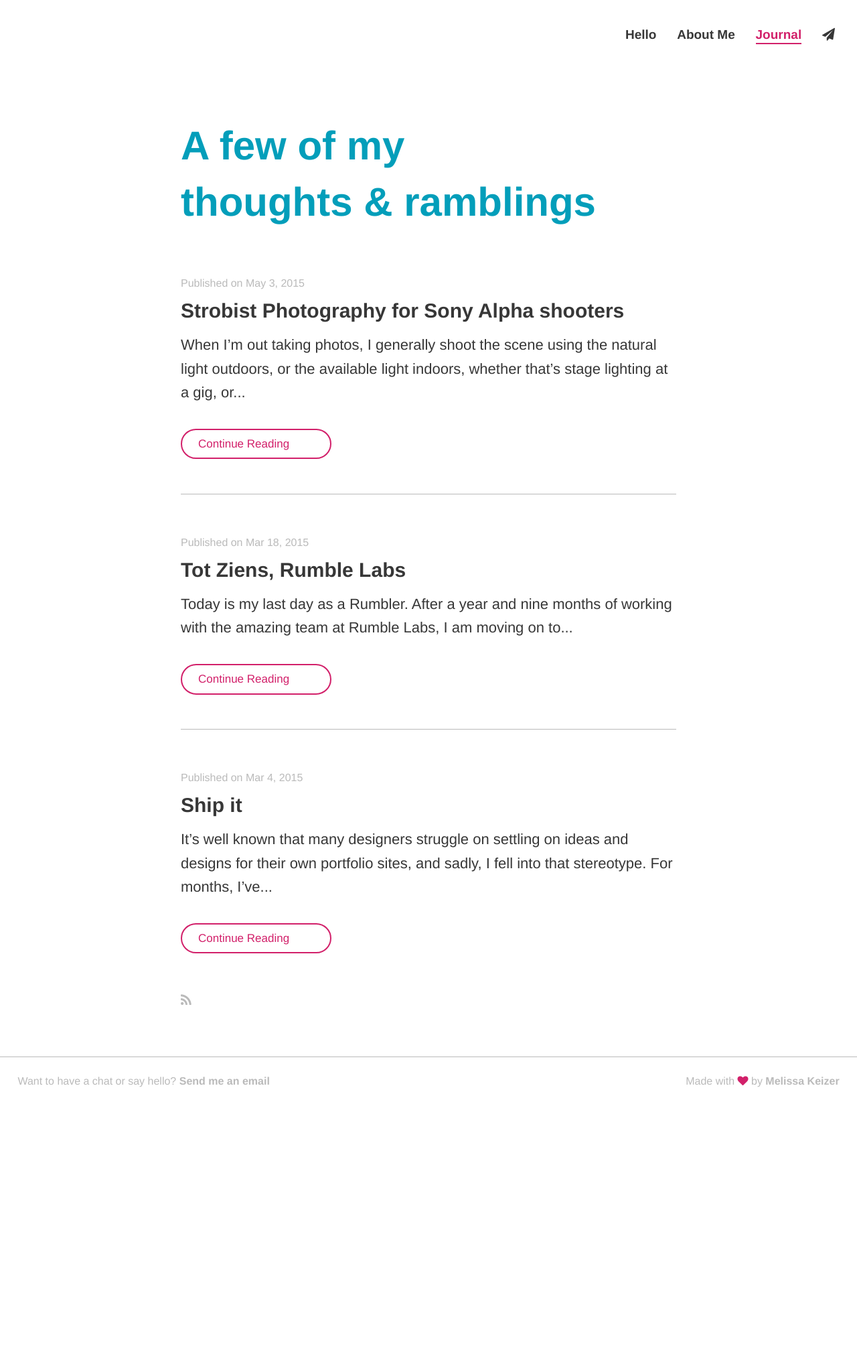
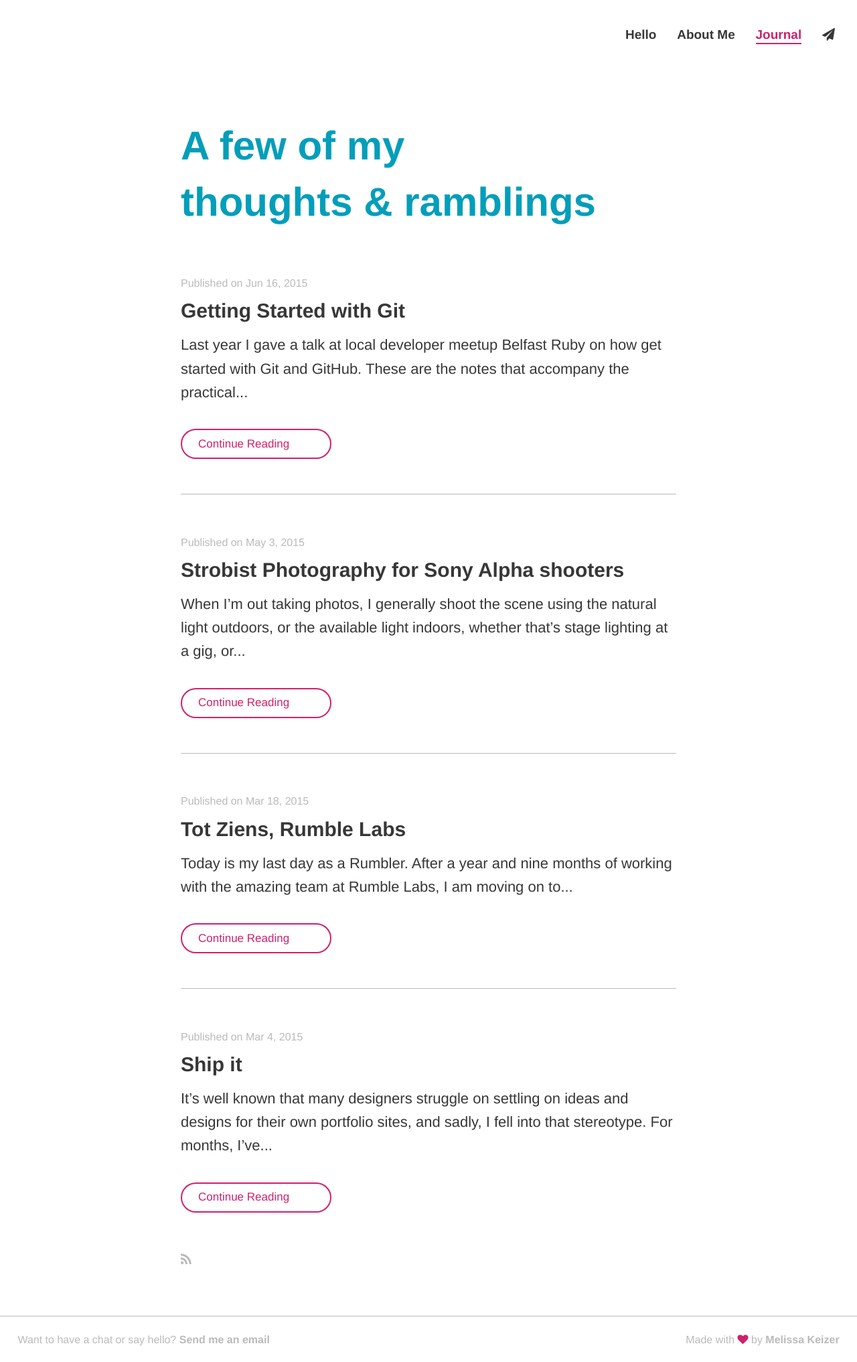
Before and after one commit to melissakeizer/melissakeizer.com, a Jekyll site: the page built from journal/index.html, in a window 1280 px wide. Shown: the whole page at 67% size. Built offline with Jekyll 4.4.1, drawn with Linux system fonts in a browser that asks for light colours; nearby versions of some CDN libraries; before the commit the page ends 1646 px from its top, so only the background shows below that; some of the changed lines change nothing that is shown.

Commit message:
adding getting started with git post, styling pre code styles

```diff
--- /dev/null
+++ b/_posts/2015-06-16-getting-started-with-git.markdown
@@ -0,0 +1,143 @@
+---
+layout: post
+selected: journal
+title:  "Getting Started with Git"
+date:   2015-06-16 22:01:00
+
+---
+
+Last year I gave a talk at local developer meetup [Belfast Ruby](http://belfastruby.com/2014/01/30/intro-to-ruby.html) on how get started with Git and GitHub. These are the notes that accompany the practical demo I gave, you can also check out my short Keynote on [Speakerdeck](https://speakerdeck.com/melissakeizer/gitn-started-with-version-control). Hopefully this guide will still be useful to version control newbies now.
+
+
+##1. Creating Remote Repo
+
+- Create account/Sign in to Github.com
+- Create New Repo
+- Give the project a name and description
+
+Now you have an online space for your project to live.
+
+
+##2. Setting Up Git
+
+Now we're going to open Terminal/iTerm and type some commands.
+
+First, check is Installed
+
+    git --version
+
+You should get a response that looks like this:
+
+    git version 1.8.3.1
+
+If you don't already have Git installed or need to update (use version 1.7.11 or higher) then follow these links to install Git in your machine.
+
+Install [Git for Mac] (https://code.google.com/p/git-osx-installer/) or [Git for Windows] (http://msysgit.github.io/)
+
+
+Next give Git your credentials
+
+    git config --global user.name "Melissa Keizer"
+    git config --global user.email "mkeizer@rumblelabs.com"
+
+
+##3. Create Your Local Repo
+
+Now you need to make the repository for your project that will live on your computer.
+
+In terminal navigate to the folder where you keep your projects and make a new directory for your new app/site/project. Then navigate to your new project folder.
+
+    cd sites
+    mkdir nice-project
+    cd nice-project
+
+Now to start using Git commands (They always begin with the word Git)
+First you need to tell your computer to recognise this directory as a local Git Repository
+
+    git init
+
+**Now you have both a remote and local git repo for your project.**
+
+##4. Make Some Files
+
+Add a ReadMe.md file (Use this markdown file to add notes about your project and instructions about how others can get it running locally)
+
+    touch ReadMe.md
+
+Now I'll edit this ReadMe file by opening it in my text editor of choice, Sublime Text 2. I've installed the Sublime Command Line tool which allows me to open my project from the command line - [Here's how to set it up](http://www.sublimetext.com/docs/2/osx_command_line.html)
+
+    subl .
+
+In the ReadMe.md I added some markdown using Sublime.
+
+    #Nice Project
+    This is my new nice project, holla.
+
+Check that Git can see your changes
+
+    git status
+
+The response tells me that Git notices the edit but the file is currently untracked. Next you need to tell Git to add in these changes so you can commit them.
+
+Following this, commit the change. By commiting you are taking a snapshot of your project repo at this point in time. Remember to give your commits a meaningful description about what you just did
+
+    git add .
+    git commit -m "Added a readme.md file and wrote some words in it"
+
+**Next it's time to push your changes to your remote repo on Github.**
+
+
+##5. Connect local and remote repos
+
+In order to push these changes, I need to tell Git that a remote repo exists somewhere on the web.
+
+Go to Github and grab the link your project's quick set up page. Remember to take the **SSH link** if you have SSH keys set up (You can also use the HTTP link but this causes you to give your username and password everytime you push)
+
+Go back to terminal and type the following:
+
+    git remote add origin git@github.com:melissakeizer/nice-project.git
+
+The word "origin" indicates that this is a new place where files originate and "remote" simply tells git that the origin is with an online host  .
+
+To check that it was set up correctly type the command below
+
+    git remote -v
+
+You should see a list of all remote origins. I see it listed twice since Git will both push changes there and fetch changes from there. **Now Git knows where you want your local changes to your repository to go!**
+
+To push your changes use the command below
+
+    git push -u origin master
+
+Look at your changes by visiting the project page on Github. There I'll see the updated ReadMe.md and I can click on the "Commits" link to view exactly what changes were made with each commit.
+
+
+##6. Make a new branch
+
+As mentioned in my talk, branches are useful when working in teams or for simply separating development of different features on your app or project.
+
+To make a new branch type:
+
+    git checkout -b branch-name
+
+The "-b" indicates that this is a new branch. Give your branch a relevant name, for example "contact-form" or "new-design"
+You can start making changes to your project without affecting your master branch, the main line of development. I made some edits to my ReadMe.md file in Sublime, then added and committed this change.
+
+    git add .
+    git commit -m "updated readme"
+
+Next I'll push this change.
+
+    git push
+
+You'll see a message in Terminal telling you that the branch has no upstream branch, to push the branch simply use the command listed.
+
+    git push --set-upstream origin branch-name
+
+When you want to merge in the changes you made on your branch later you must move to your master branch and give the merge command.
+
+    git checkout master
+    git merge branch-name
+
+
+So, there's a few Git fundamentals nailed down. Hopefully this will help you get started with Git on your own projects, but if you have any questions or run into issues feel free to tweet [@KeizGoesBoom](http://twitter.com/keizgoesboom) or [@belfastruby](http://twitter.com/belfastruby).
--- a/_sass/base/_typography.scss
+++ b/_sass/base/_typography.scss
@@ -74,3 +74,24 @@ p a, #page-post ul li a{
 #page-post ul li{
   list-style: outside;
 }
+
+pre {
+ white-space: pre-wrap;       /* css-3 */
+ white-space: -moz-pre-wrap;  /* Mozilla, since 1999 */
+ white-space: -pre-wrap;      /* Opera 4-6 */
+ white-space: -o-pre-wrap;    /* Opera 7 */
+ word-wrap: break-word;       /* Internet Explorer 5.5+ */
+}
+
+pre {
+  font-size: .75em;
+  position: relative;
+  display: inline-block;
+  width: 100%;
+  margin: 0 0 5% 0;
+  padding: 1.17647em;
+  line-height: 1.4;
+  color: #1a1a1a;
+  border-radius: 5px;
+  background: #f7f7f7;
+}
```
Also changed, not shown: 5 other files.
